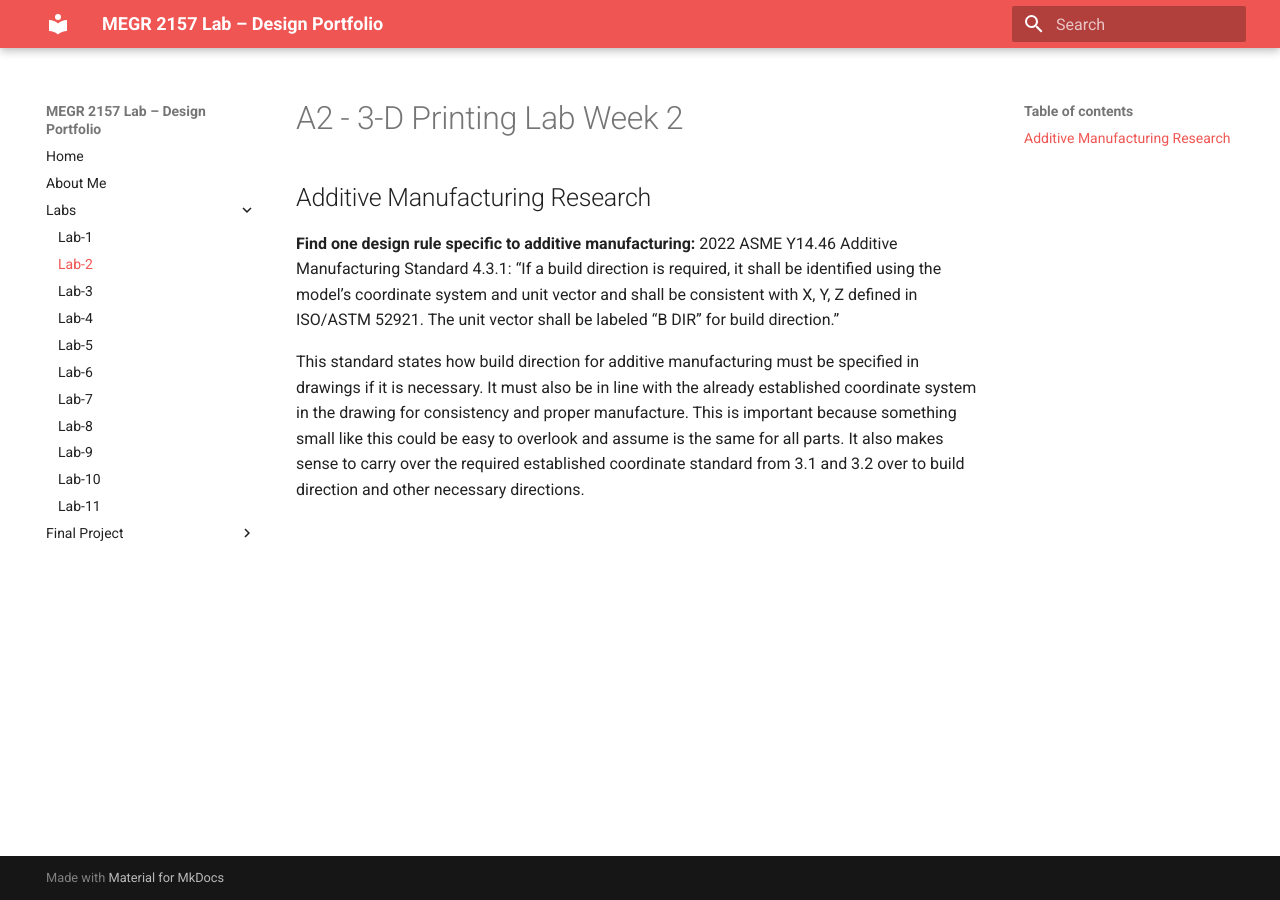
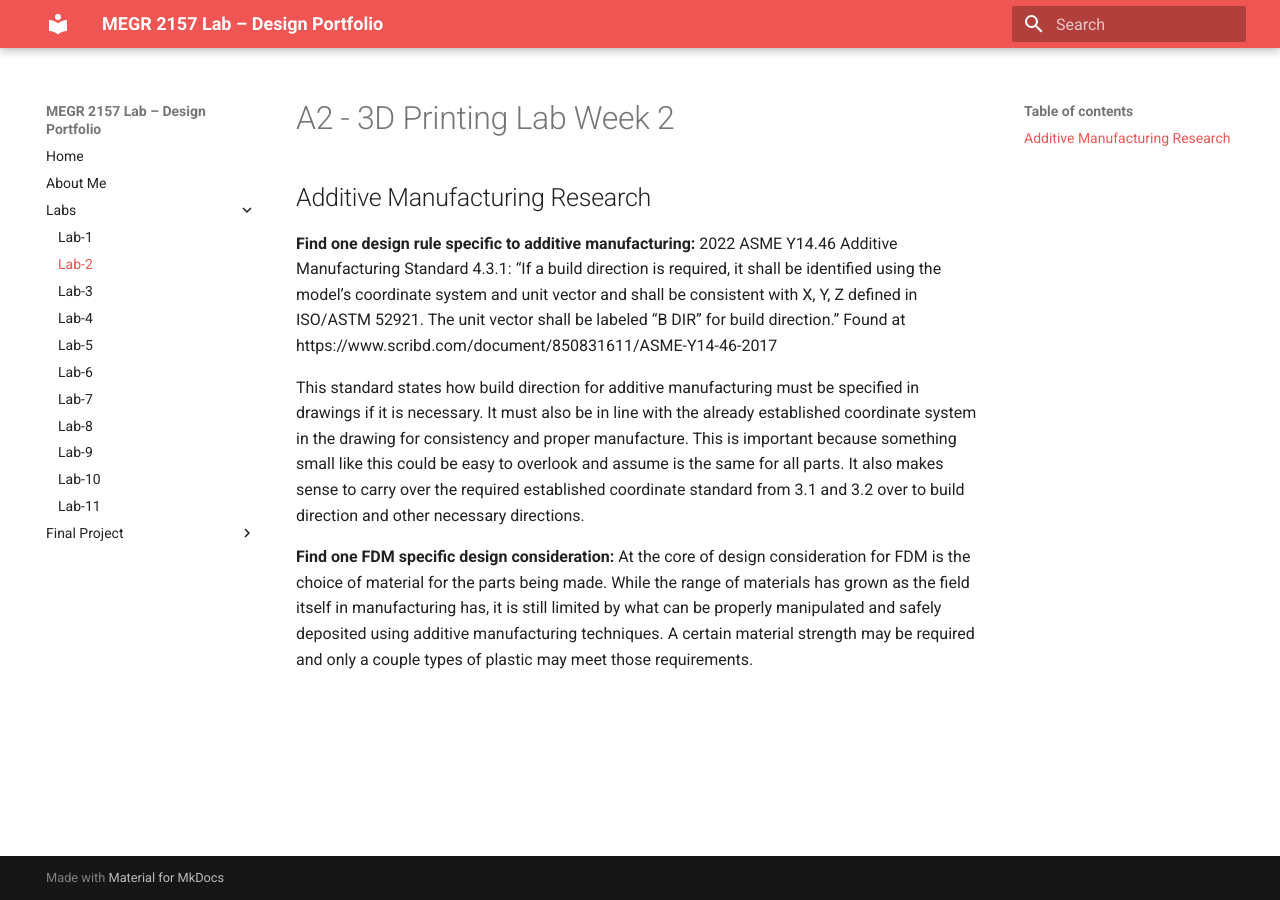
Before and after one commit to TropicalFury/megr2157_3dlab_portfolio, an MkDocs documentation site: the page built from docs/Labs/L02/index.md, in a window 1280 px wide. Built offline with MkDocs 1.6.1 and Material for MkDocs 9.7.7, drawn with Linux system fonts in a browser that asks for light colours.

Commit message:
Addition of second FDM research
Updated the title and added references to standards and design considerations for additive manufacturing and FDM.

```diff
--- a/docs/Labs/L02/index.md
+++ b/docs/Labs/L02/index.md
@@ -1,7 +1,10 @@
-# A2 - 3-D Printing Lab Week 2
+# A2 - 3D Printing Lab Week 2
 
 ## Additive Manufacturing Research
 **Find one design rule specific to additive manufacturing:**
-2022 ASME Y14.46 Additive Manufacturing Standard 4.3.1: “If a build direction is required, it shall be identified using the model’s coordinate system and unit vector and shall be consistent with X, Y, Z defined in ISO/ASTM 52921. The unit vector shall be labeled “B DIR” for build direction.”
+2022 ASME Y14.46 Additive Manufacturing Standard 4.3.1: “If a build direction is required, it shall be identified using the model’s coordinate system and unit vector and shall be consistent with X, Y, Z defined in ISO/ASTM 52921. The unit vector shall be labeled “B DIR” for build direction.” Found at https://www.scribd.com/document/850831611/ASME-Y14-46-2017
 
 This standard states how build direction for additive manufacturing must be specified in drawings if it is necessary. It must also be in line with the already established coordinate system in the drawing for consistency and proper manufacture. This is important because something small like this could be easy to overlook and assume is the same for all parts. It also makes sense to carry over the required established coordinate standard from 3.1 and 3.2 over to build direction and other necessary directions.
+
+**Find one FDM specific design consideration:**
+At the core of design consideration for FDM is the choice of material for the parts being made. While the range of materials has grown as the field itself in manufacturing has, it is still limited by what can be properly manipulated and safely deposited using additive manufacturing techniques. A certain material strength may be required and only a couple types of plastic may meet those requirements.
```
